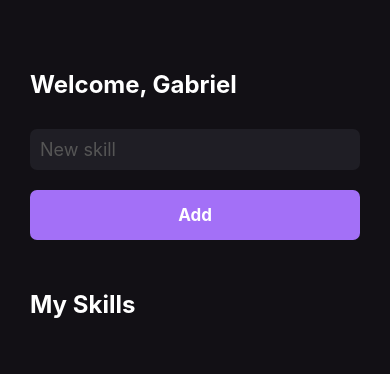
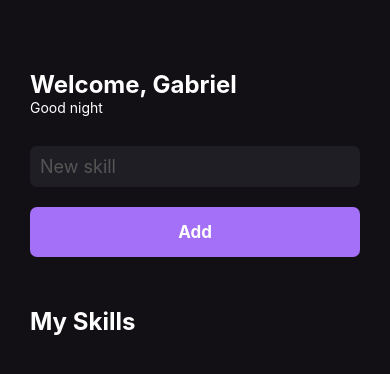
Before and after one commit to oigabrielteodoro/myskills, a React Native app: screen / in a window 390 px wide. Shown: the top 374 px of the page. Built offline with nearby package versions, Linux system fonts and the light colour scheme.

Commit message:
feat: add greeting within Home page

```diff
--- a/src/pages/Home/index.js
+++ b/src/pages/Home/index.js
@@ -1,4 +1,4 @@
-import React, { useState } from 'react'
+import React, { useEffect, useState } from 'react'
 
 import {
   Text,
@@ -7,6 +7,7 @@
   TextInput,
   Platform,
   Alert,
+  FlatList,
 } from 'react-native'
 
 import { Button } from '../../components/Button';
@@ -15,6 +16,19 @@
 export function Home() {
   const [skills, setSkills] = useState([]);
   const [newSkill, setNewSkill] = useState('');
+  const [greeting, setGreeting] = useState('');
+
+  useEffect(() => {
+    const currentHour = new Date().getHours();
+
+    if (currentHour < 12) {
+      setGreeting('Good morning')
+    } else if (currentHour >= 12 && currentHour < 18) {
+      setGreeting('Good afternoon')
+    } else {
+      setGreeting('Good night')
+    }
+  }, [])
 
   function handleAddNewSkill() {
     if (skills.includes(newSkill)) {
@@ -22,6 +36,12 @@
     }
 
     setSkills(prevState => [...prevState, newSkill])
+
+    setNewSkill('');
+  }
+
+  function handleInputChange(text) {
+    setNewSkill(text)
   }
 
   return (
@@ -29,12 +49,16 @@
       <Text style={styles.title}>
         Welcome, Gabriel
       </Text>
+      <Text style={styles.greetings}>
+        {greeting}
+      </Text>
 
       <TextInput
+        value={newSkill}
         style={styles.input}
         placeholder="New skill"
         placeholderTextColor="#555"
-        onChangeText={setNewSkill}
+        onChangeText={handleInputChange}
       />
 
       <Button onPress={handleAddNewSkill}>
@@ -45,9 +69,14 @@
         My Skills
       </Text>
 
-      {skills.map(skill => (
-        <SkillCard key={skill} skill={skill} />
-      ))}
+      <FlatList
+        data={skills}
+        keyExtractor={item => item}
+        renderItem={({ item }) => (
+          <SkillCard skill={item} />
+        )}
+        showsVerticalScrollIndicator={false}
+      />
     </View>
   )
 }
@@ -72,4 +101,7 @@
     marginTop: 30,
     borderRadius: 7,
   },
+  greetings: {
+    color: '#fff',
+  }
 })
```
